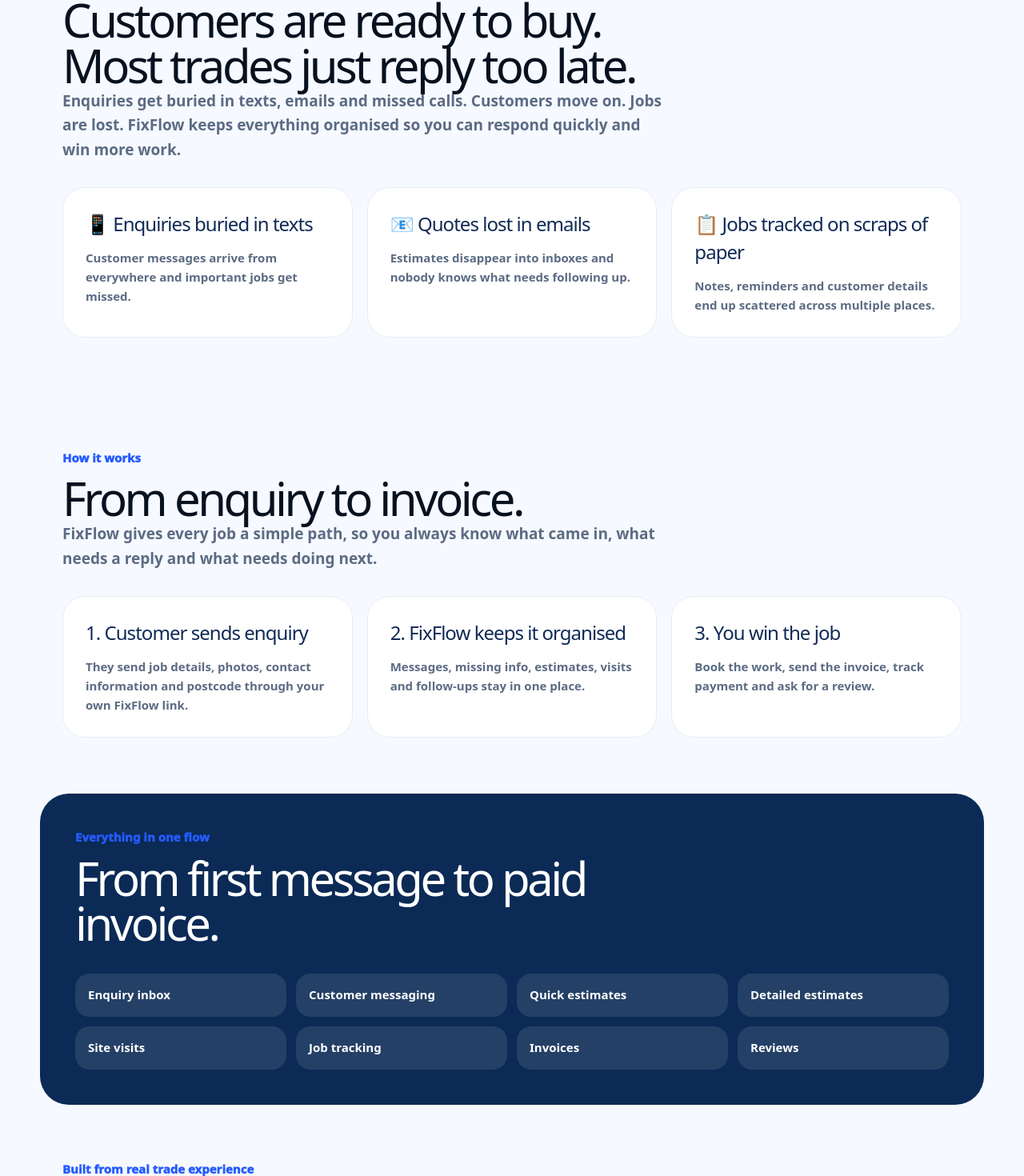
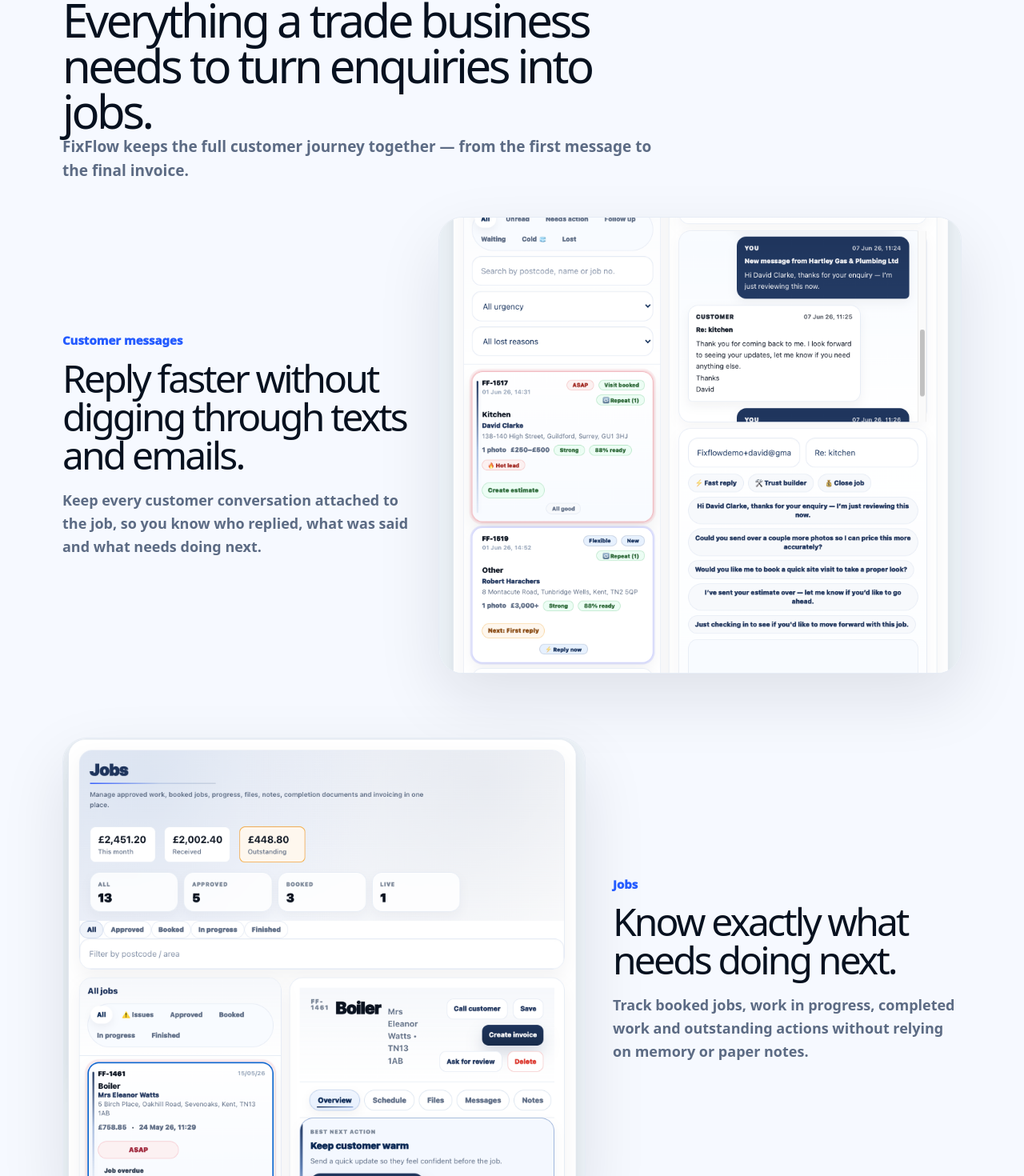
Before and after one commit to info284/fixflow, a Next.js app: page / in a window 1280 px wide. Shown: the part 868-2338 px from the top of the page at 80% size. Built offline with nearby package versions, Linux system fonts and the light colour scheme.

Commit message:
Add product showcase sections to homepage

```diff
--- a/app/home.css
+++ b/app/home.css
@@ -485,3 +485,75 @@
 .homeScreenshotWrap {
   min-width: 0;
 }
+
+.homeProductStory {
+  max-width: 1180px;
+  margin: 0 auto;
+  padding: 70px 28px 30px;
+}
+.homeProductFeature {
+  margin-top: 42px;
+  display: grid;
+  grid-template-columns: 0.8fr 1.2fr;
+  gap: 34px;
+  align-items: center;
+}
+
+.homeProductFeature span {
+  color: #245bff;
+  font-weight: 950;
+}
+
+.homeProductFeature h3 {
+  margin: 12px 0 0;
+  font-size: clamp(32px, 4vw, 48px);
+  line-height: 1;
+  letter-spacing: -0.06em;
+  color: #07111f;
+}
+
+.homeProductFeature p {
+  margin: 18px 0 0;
+  font-size: 18px;
+  line-height: 1.6;
+  color: #5c6b84;
+  font-weight: 650;
+}
+
+.homeProductShot {
+  border-radius: 30px;
+  border: 1px solid #e6ecf5;
+  background: white;
+  box-shadow: 0 30px 80px rgba(15, 23, 42, 0.1);
+  overflow: hidden;
+}
+
+.homeProductShot.placeholder {
+  min-height: 360px;
+  display: grid;
+  place-items: center;
+  color: #5c6b84;
+  font-weight: 900;
+  background: #f8fbff;
+}
+
+@media (max-width: 860px) {
+  .homeProductFeature {
+    grid-template-columns: 1fr;
+  }
+}
+.homeProductShot img {
+  width: 100%;
+  height: auto;
+  display: block;
+}
+
+.homeProductFeatureReverse {
+  margin-top: 80px;
+}
+
+@media (min-width: 861px) {
+  .homeProductFeatureReverse {
+    grid-template-columns: 1.2fr 0.8fr;
+  }
+}
--- a/app/page.tsx
+++ b/app/page.tsx
@@ -60,7 +60,56 @@
 </div>
 </div>
       </section>
+<section className="homeProductStory">
+  <div className="homeSectionHeader">
+    <span>See the product</span>
+    <h2>Everything a trade business needs to turn enquiries into jobs.</h2>
+    <p>
+      FixFlow keeps the full customer journey together — from the first
+      message to the final invoice.
+    </p>
+  </div>
 
+  <div className="homeProductFeature">
+    <div>
+      <span>Customer messages</span>
+      <h3>Reply faster without digging through texts and emails.</h3>
+      <p>
+        Keep every customer conversation attached to the job, so you know who
+        replied, what was said and what needs doing next.
+      </p>
+    </div>
+
+    <div className="homeProductShot">
+      <Image
+        src="/screenshots/messages.png"
+        alt="FixFlow customer messages"
+        width={1400}
+        height={900}
+      />
+    </div>
+  </div>
+
+  <div className="homeProductFeature homeProductFeatureReverse">
+    <div className="homeProductShot">
+      <Image
+        src="/screenshots/jobs.png"
+        alt="FixFlow jobs dashboard"
+        width={1400}
+        height={900}
+      />
+    </div>
+
+    <div>
+      <span>Jobs</span>
+      <h3>Know exactly what needs doing next.</h3>
+      <p>
+        Track booked jobs, work in progress, completed work and outstanding
+        actions without relying on memory or paper notes.
+      </p>
+    </div>
+  </div>
+</section>
       <section className="homeSection">
         <div className="homeSectionHeader">
           <span>Why FixFlow?</span>
```
Also changed, not shown: public/screenshots/jobs.png (added), public/screenshots/messages.png (added).
